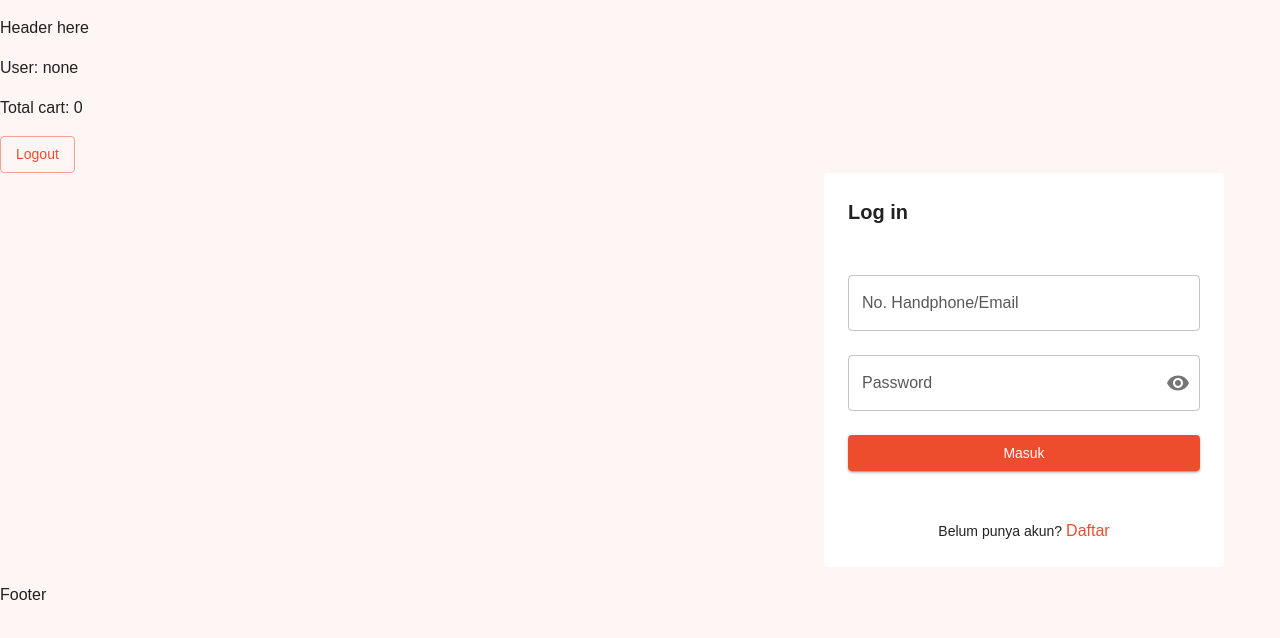
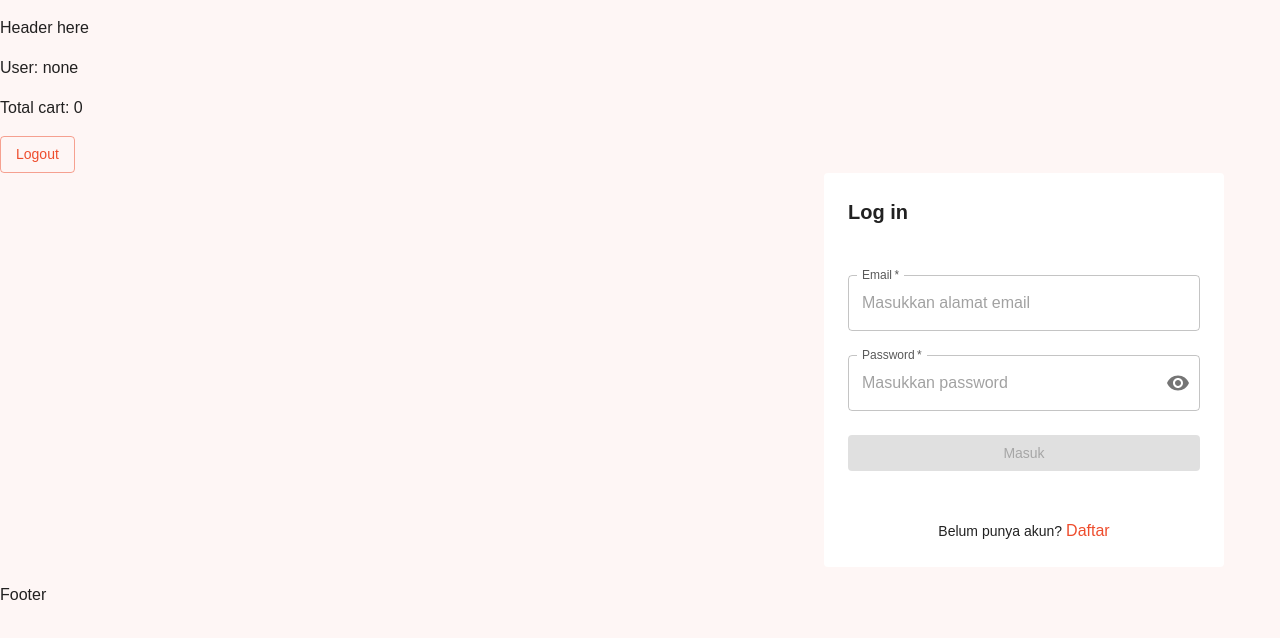
Before and after one commit to aynunnissa/brik-test, a React (Create React App) app: page /auth/login in a window 1280 px wide. Shown: the top 638 px of the page. Built offline with nearby package versions, Linux system fonts and the light colour scheme.

Commit message:
feat: integrate auth store and use-input hook

```diff
--- a/src/pages/auth/login.js
+++ b/src/pages/auth/login.js
@@ -20,14 +20,48 @@ import { useEffect, useState } from 'react';
 import Visibility from '@mui/icons-material/Visibility';
 import VisibilityOff from '@mui/icons-material/VisibilityOff';
 
+// hooks
+import useInput from '../../hooks/use-input';
+
+// redux
 import { connect } from 'react-redux';
 import { login } from '../../store/actions/action';
+
+const isNotEmpty = value => value.trim() !== '';
+const emailValidationReg = /@.*\./;
+const isValidEmail = value =>
+  isNotEmpty(value) && emailValidationReg.test(value);
 
 const Login = ({ auth, login }) => {
   const theme = useTheme();
   const push = useNavigate();
+  const [showPassword, setShowPassword] = useState(false);
 
-  const [showPassword, setShowPassword] = useState(false);
+  const {
+    value: emailValue,
+    isValid: emailIsValid,
+    hasError: emailHasError,
+    valueChangeHandler: emailChangeHandler,
+    inputBlurHandler: emailBlurHandler,
+    submitHandler: emailSubmitHandler,
+    reset: resetEmail,
+  } = useInput(isValidEmail);
+
+  const {
+    value: passwordValue,
+    isValid: passwordIsValid,
+    hasError: passwordHasError,
+    valueChangeHandler: passwordChangeHandler,
+    inputBlurHandler: passwordBlurHandler,
+    submitHandler: passwordSubmitHandler,
+    reset: resetPassword,
+  } = useInput(isNotEmpty);
+
+  let isFormValid = false;
+
+  if (passwordIsValid && emailIsValid) {
+    isFormValid = true;
+  }
 
   const handleClickShowPassword = () => setShowPassword(show => !show);
 
@@ -38,8 +72,12 @@ const Login = ({ auth, login }) => {
   const handleSubmitLogin = event => {
     event.preventDefault();
 
+    if (!isFormValid) {
+      return;
+    }
+
     const user = {
-      email: 'hello@gmail.com',
+      email: emailValue,
     };
     login(user);
 
@@ -72,18 +110,38 @@ const Login = ({ auth, login }) => {
         >
           <Stack gap={4}>
             <TextField
-              id="outlined-required"
-              label="No. Handphone/Email"
+              id="email"
+              label="Email"
+              type="text"
+              placeholder="Masukkan alamat email"
+              value={emailValue}
+              onChange={emailChangeHandler}
+              onBlur={emailBlurHandler}
+              error={emailHasError}
+              helperText={emailHasError && 'Email tidak valid'}
+              InputLabelProps={{
+                shrink: true,
+              }}
+              required
               fullWidth
             />
-            <FormControl variant="outlined">
-              <InputLabel htmlFor="outlined-adornment-password">
-                Password
-              </InputLabel>
-              <OutlinedInput
-                id="outlined-password-input"
-                type={showPassword ? 'text' : 'password'}
-                endAdornment={
+            <TextField
+              id="password"
+              label="Password"
+              type={showPassword ? 'text' : 'password'}
+              placeholder="Masukkan password"
+              value={passwordValue}
+              onChange={passwordChangeHandler}
+              onBlur={passwordBlurHandler}
+              error={passwordHasError}
+              helperText={passwordHasError && 'Password tidak boleh kosong'}
+              required
+              fullWidth
+              InputLabelProps={{
+                shrink: true,
+              }}
+              InputProps={{
+                endAdornment: (
                   <InputAdornment position="end">
                     <IconButton
                       aria-label="toggle password visibility"
@@ -94,12 +152,10 @@ const Login = ({ auth, login }) => {
                       {showPassword ? <VisibilityOff /> : <Visibility />}
                     </IconButton>
                   </InputAdornment>
-                }
-                label="Password"
-                fullWidth
-              />
-            </FormControl>
-            <Button variant="contained" type="submit">
+                ),
+              }}
+            />
+            <Button variant="contained" type="submit" disabled={!isFormValid}>
               Masuk
             </Button>
           </Stack>
--- a/src/pages/auth/register.js
+++ b/src/pages/auth/register.js
@@ -20,12 +20,54 @@ import { useEffect, useState } from 'react';
 import Visibility from '@mui/icons-material/Visibility';
 import VisibilityOff from '@mui/icons-material/VisibilityOff';
 import { connect } from 'react-redux';
+import useInput from '../../hooks/use-input';
+
+const isNotEmpty = value => value.trim() !== '';
+const emailValidationReg = /@.*\./;
+const isValidEmail = value =>
+  isNotEmpty(value) && emailValidationReg.test(value);
 
 const Register = ({ auth }) => {
   const theme = useTheme();
   const push = useNavigate();
 
   const [showPassword, setShowPassword] = useState(false);
+
+  const {
+    value: nameValue,
+    isValid: nameIsValid,
+    hasError: nameHasError,
+    valueChangeHandler: nameChangeHandler,
+    inputBlurHandler: nameBlurHandler,
+    submitHandler: nameSubmitHandler,
+    reset: resetName,
+  } = useInput(isNotEmpty);
+
+  const {
+    value: emailValue,
+    isValid: emailIsValid,
+    hasError: emailHasError,
+    valueChangeHandler: emailChangeHandler,
+    inputBlurHandler: emailBlurHandler,
+    submitHandler: emailSubmitHandler,
+    reset: resetEmail,
+  } = useInput(isValidEmail);
+
+  const {
+    value: passwordValue,
+    isValid: passwordIsValid,
+    hasError: passwordHasError,
+    valueChangeHandler: passwordChangeHandler,
+    inputBlurHandler: passwordBlurHandler,
+    submitHandler: passwordSubmitHandler,
+    reset: resetPassword,
+  } = useInput(isNotEmpty);
+
+  let isFormValid = false;
+
+  if (passwordIsValid && emailIsValid && nameIsValid) {
+    isFormValid = true;
+  }
 
   const handleClickShowPassword = () => setShowPassword(show => !show);
 
@@ -35,6 +77,10 @@ const Register = ({ auth }) => {
 
   const handleRegistSubmit = event => {
     event.preventDefault();
+
+    if (!isFormValid) {
+      return;
+    }
 
     push('/auth/login');
   };
@@ -64,16 +110,55 @@ const Register = ({ auth }) => {
           onSubmit={handleRegistSubmit}
         >
           <Stack gap={4}>
-            <TextField id="outlined-required" label="Nama" fullWidth />
-            <TextField id="outlined-required" label="No. Handphone" fullWidth />
-            <FormControl variant="outlined">
-              <InputLabel htmlFor="outlined-adornment-password">
-                Password
-              </InputLabel>
-              <OutlinedInput
-                id="outlined-password-input"
-                type={showPassword ? 'text' : 'password'}
-                endAdornment={
+            <TextField
+              id="outlined-required"
+              label="Nama"
+              type="text"
+              placeholder="Masukkan nama lengkap"
+              value={nameValue}
+              onChange={nameChangeHandler}
+              onBlur={nameBlurHandler}
+              error={nameHasError}
+              helperText={nameHasError && 'Nama tidak boleh kosong'}
+              InputLabelProps={{
+                shrink: true,
+              }}
+              required
+              fullWidth
+            />
+            <TextField
+              id="outlined-required"
+              label="Email"
+              type="text"
+              placeholder="Masukkan alamat email"
+              value={emailValue}
+              onChange={emailChangeHandler}
+              onBlur={emailBlurHandler}
+              error={emailHasError}
+              helperText={emailHasError && 'Email tidak valid'}
+              InputLabelProps={{
+                shrink: true,
+              }}
+              required
+              fullWidth
+            />
+            <TextField
+              id="password"
+              label="Password"
+              type={showPassword ? 'text' : 'password'}
+              placeholder="Masukkan password"
+              value={passwordValue}
+              onChange={passwordChangeHandler}
+              onBlur={passwordBlurHandler}
+              error={passwordHasError}
+              helperText={passwordHasError && 'Password tidak boleh kosong'}
+              required
+              fullWidth
+              InputLabelProps={{
+                shrink: true,
+              }}
+              InputProps={{
+                endAdornment: (
                   <InputAdornment position="end">
                     <IconButton
                       aria-label="toggle password visibility"
@@ -84,12 +169,10 @@ const Register = ({ auth }) => {
                       {showPassword ? <VisibilityOff /> : <Visibility />}
                     </IconButton>
                   </InputAdornment>
-                }
-                label="Password"
-                fullWidth
-              />
-            </FormControl>
-            <Button variant="contained" type="submit">
+                ),
+              }}
+            />
+            <Button variant="contained" type="submit" disabled={!isFormValid}>
               Daftar
             </Button>
           </Stack>
```
